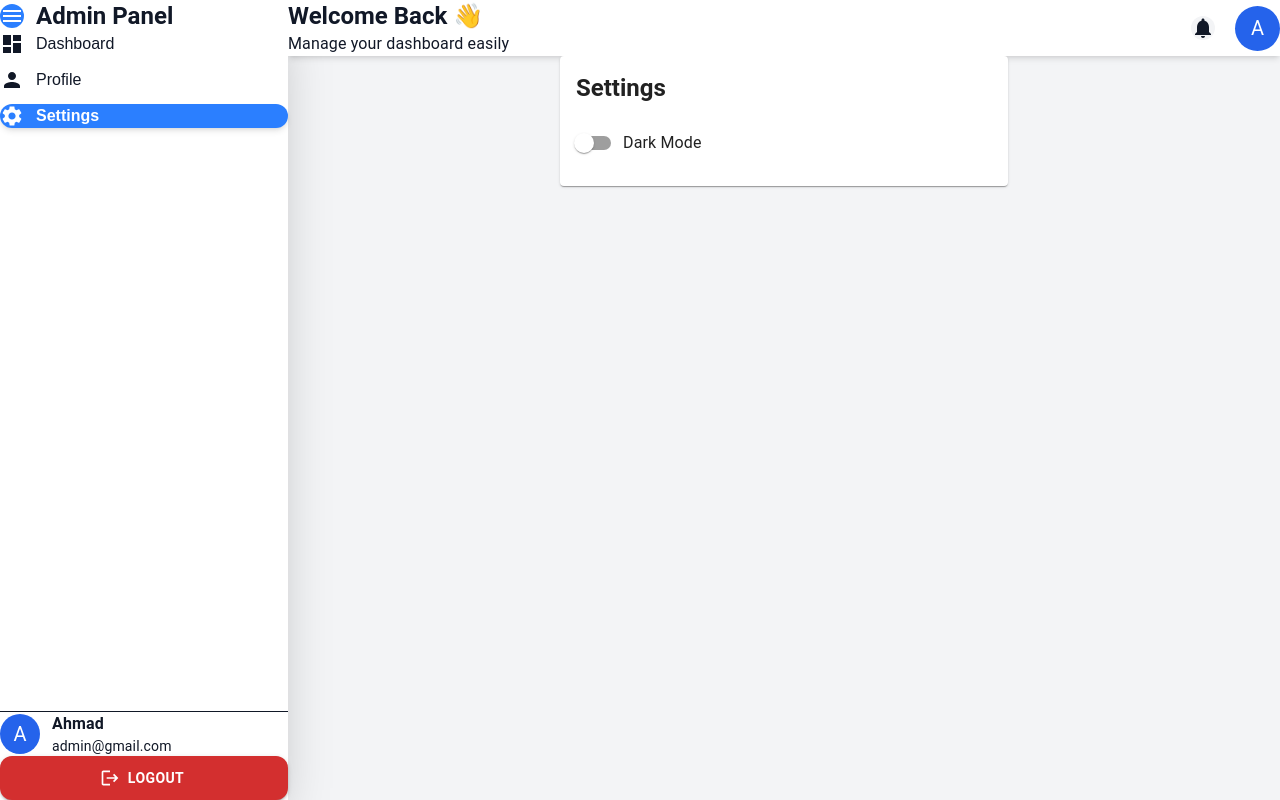
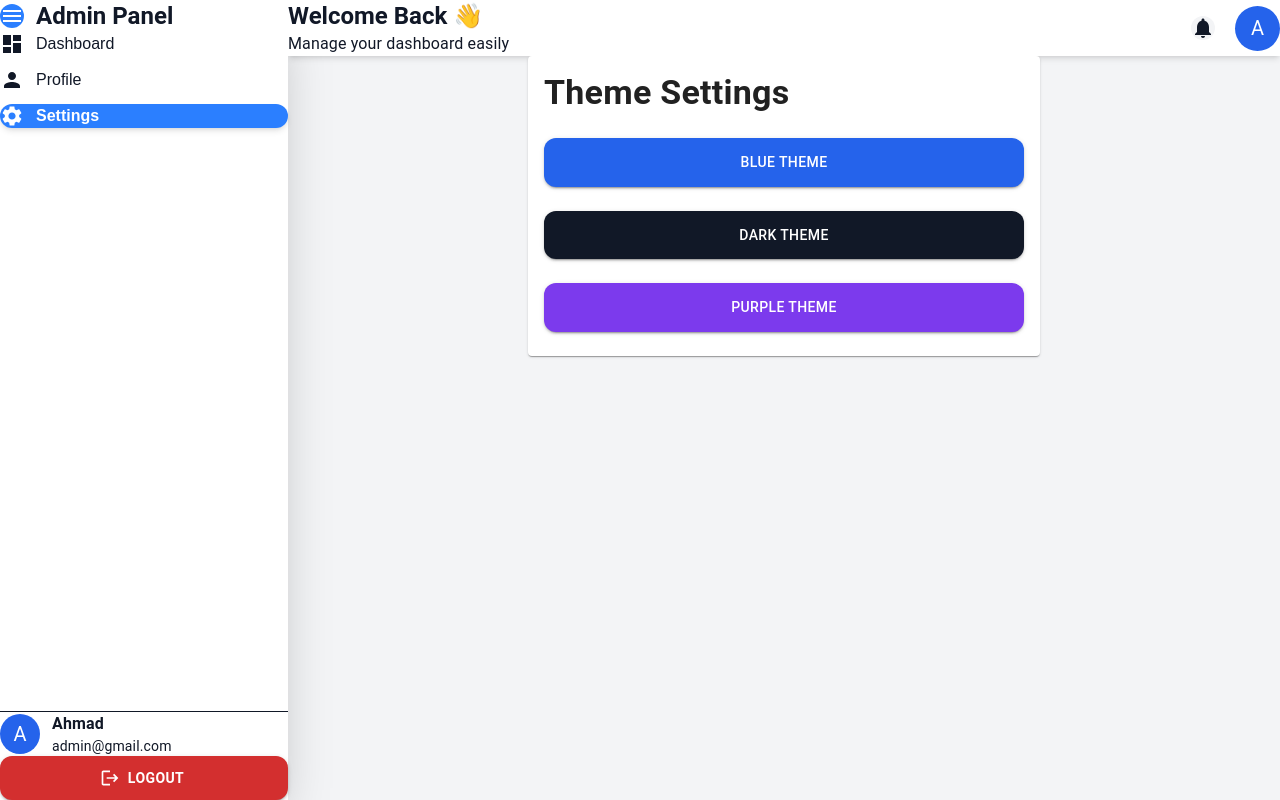
Before and after one commit to ahmadsaf39/MidTermWeb1, a React (Vite) app: page /settings in a window 1280 px wide. Built offline with nearby package versions, Linux system fonts and the light colour scheme; sample sign-in values are in the browser's storage.

Commit message:
the readme.md

```diff
--- a/src/pages/main/Settings.tsx
+++ b/src/pages/main/Settings.tsx
@@ -1,56 +1,121 @@
-import { useState } from "react";
-
 import {
   Card,
   CardContent,
   Typography,
-  Switch,
-  FormControlLabel,
+  Button,
 } from "@mui/material";
 
 import { toastService } from "@/services/toastService";
 
 const Settings = () => {
 
-  const [darkMode, setDarkMode] =
-    useState(false);
+  const changeTheme = (
+    primary: string,
+    background: string,
+    sidebar: string,
+    text: string
+  ) => {
 
-  const handleToggle = () => {
+    document.documentElement.style.setProperty(
+      "--primary-color",
+      primary
+    );
 
-    setDarkMode(!darkMode);
+    document.documentElement.style.setProperty(
+      "--background-color",
+      background
+    );
+
+    document.documentElement.style.setProperty(
+      "--sidebar-color",
+      sidebar
+    );
+
+    document.documentElement.style.setProperty(
+      "--text-color",
+      text
+    );
 
     toastService.success(
-      `Dark mode ${
-        !darkMode ? "enabled" : "disabled"
-      }`
+      "Theme updated"
     );
   };
 
   return (
     <div className="flex justify-center">
 
-      <Card className="w-full max-w-md">
+      <Card className="w-full max-w-lg shadow-xl rounded-3xl">
 
-        <CardContent className="flex flex-col gap-5">
+        <CardContent className="flex flex-col gap-6">
 
           <Typography
-            variant="h5"
+            variant="h4"
             sx={{
               fontWeight: "bold",
             }}
           >
-            Settings
+            Theme Settings
           </Typography>
 
-          <FormControlLabel
-            control={
-              <Switch
-                checked={darkMode}
-                onChange={handleToggle}
-              />
+          {/* Blue Theme */}
+          <Button
+            variant="contained"
+            onClick={() =>
+              changeTheme(
+                "#2563eb",
+                "#f3f4f6",
+                "#ffffff",
+                "#111827"
+              )
             }
-            label="Dark Mode"
-          />
+            sx={{
+              backgroundColor: "#2563eb",
+              paddingY: 1.5,
+              borderRadius: 3,
+            }}
+          >
+            Blue Theme
+          </Button>
+
+          {/* Dark Theme */}
+          <Button
+            variant="contained"
+            onClick={() =>
+              changeTheme(
+                "#111827",
+                "#1f2937",
+                "#111827",
+                "#ffffff"
+              )
+            }
+            sx={{
+              backgroundColor: "#111827",
+              paddingY: 1.5,
+              borderRadius: 3,
+            }}
+          >
+            Dark Theme
+          </Button>
+
+          {/* Purple Theme */}
+          <Button
+            variant="contained"
+            onClick={() =>
+              changeTheme(
+                "#7c3aed",
+                "#f5f3ff",
+                "#ffffff",
+                "#111827"
+              )
+            }
+            sx={{
+              backgroundColor: "#7c3aed",
+              paddingY: 1.5,
+              borderRadius: 3,
+            }}
+          >
+            Purple Theme
+          </Button>
 
         </CardContent>
 
--- a/src/styles/global.scss
+++ b/src/styles/global.scss
@@ -1,5 +1,13 @@
 @use "./variables" as *;
+:root {
+  --primary-color: #2563eb;
 
+  --background-color: #f3f4f6;
+
+  --sidebar-color: #ffffff;
+
+  --text-color: #111827;
+}
 * {
   margin: 0;
   padding: 0;
```
